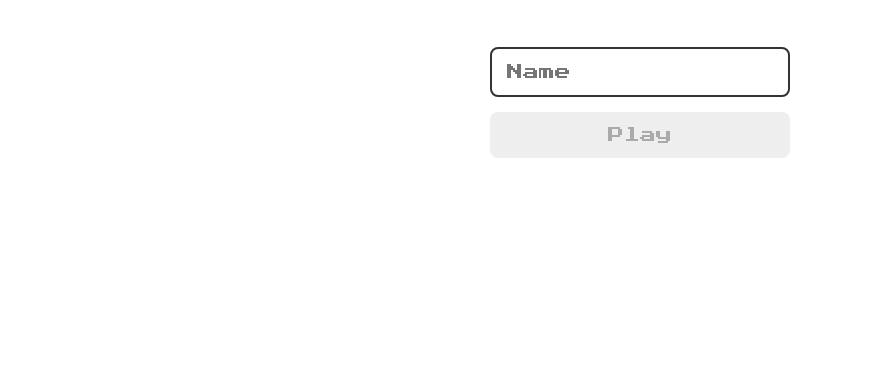
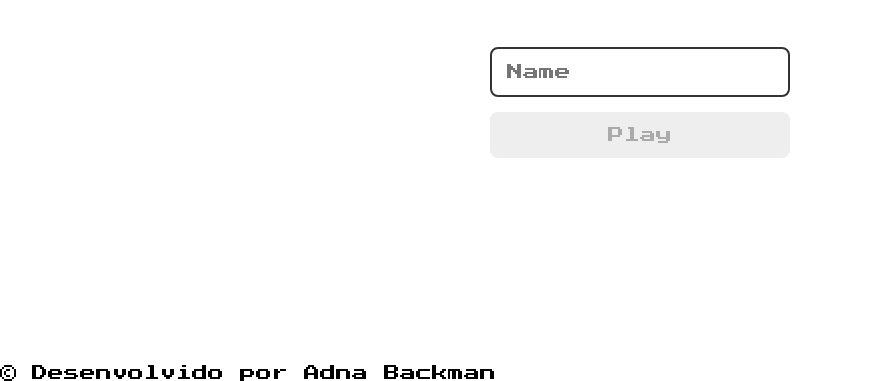
Before and after one commit to Adnabackman/dbz-jogo-memoria-js, a plain HTML site: page index.html in a window 1280 px wide. Shown: the part 435-816 px from the top of the page, without its empty margins (0-881 px from the left). Drawn offline with Linux system fonts and the light colour scheme.

Commit message:
Update index.html

```diff
--- a/index.html
+++ b/index.html
@@ -22,6 +22,6 @@
     </form>
 
     <script src="./login.js"></script>
-
+    <footer class="rodape">&copy; Desenvolvido por Adna Backman</footer>
 </body>
 </html>
```
